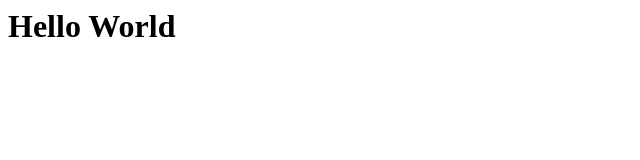
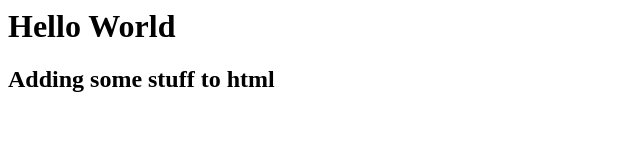
Before and after one commit to iMuhammad3/test3, a plain HTML site: page index.html in a window 1280 px wide. Shown: the whole page, without its empty margins (0-640 px from the left). Drawn offline with Linux system fonts and the light colour scheme.

Commit message:
Modified index.html

```diff
--- a/index.html
+++ b/index.html
@@ -3,6 +3,7 @@
 <body>
 
   <h1>Hello World</h1>
+  <h2>Adding some stuff to html</h2>
 
 </body>
 
```
